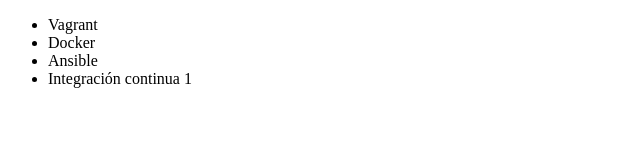
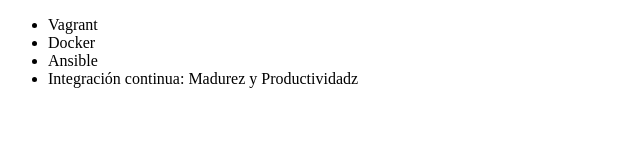
Before and after one commit to Ciclonux/prueba-git, a plain HTML site: page index.html in a window 1280 px wide. Shown: the whole page, without its empty margins (0-640 px from the left). Drawn offline with Linux system fonts and the light colour scheme.

Commit message:
Renombrando curso de integracion continua

```diff
--- a/index.html
+++ b/index.html
@@ -11,7 +11,7 @@
         <li>Vagrant</li>
         <li>Docker</li>
         <li>Ansible</li>
-        <li>Integración continua 1</li>
+        <li>Integración continua: Madurez y Productividadz</li>
     </ul>
 </body>
 </html>
```
